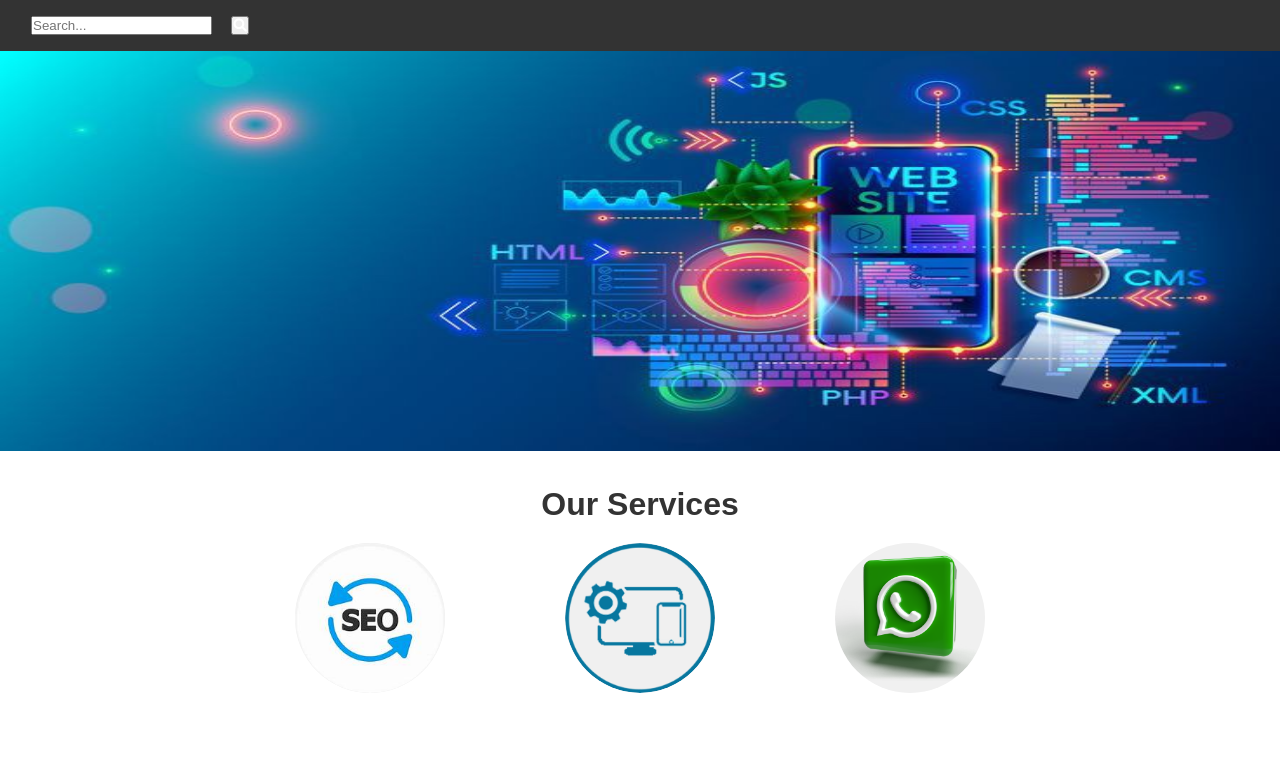
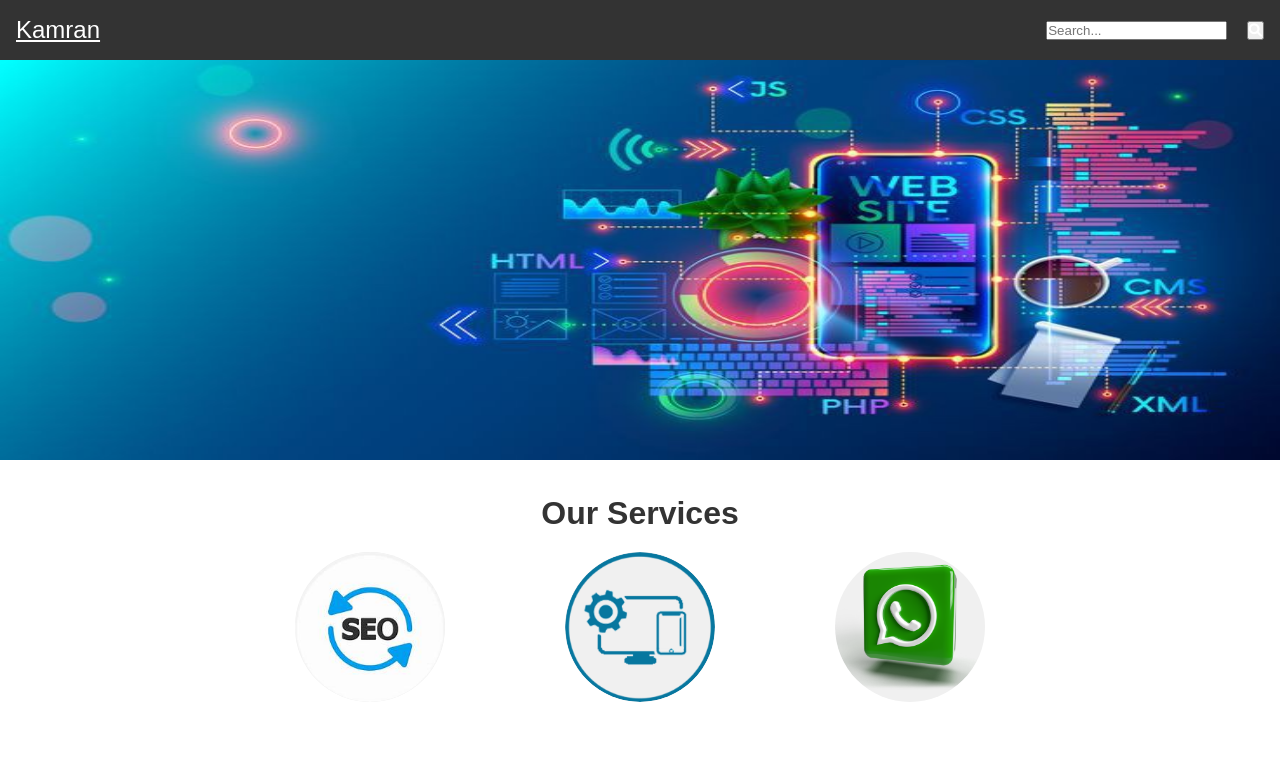
Before and after one commit to kamran-77ali/First-project-kamran-web, a plain HTML site: page index.html in a window 1280 px wide. Shown: the top 760 px of the page. Drawn offline with Linux system fonts and the light colour scheme.

Commit message:
Update index.html

```diff
--- a/index.html
+++ b/index.html
@@ -9,7 +9,7 @@
 </head>
 <body>
     <nav class="navbar">
-    <div class="navbar-right">
+    <div class="navbar-left">
         <a href="./index.html" style="color: white; align-item:right;font-size:24px;"  class="logo">Kamran</a>
     </div>
     <div class="hamburger" id="hamburger">
```
